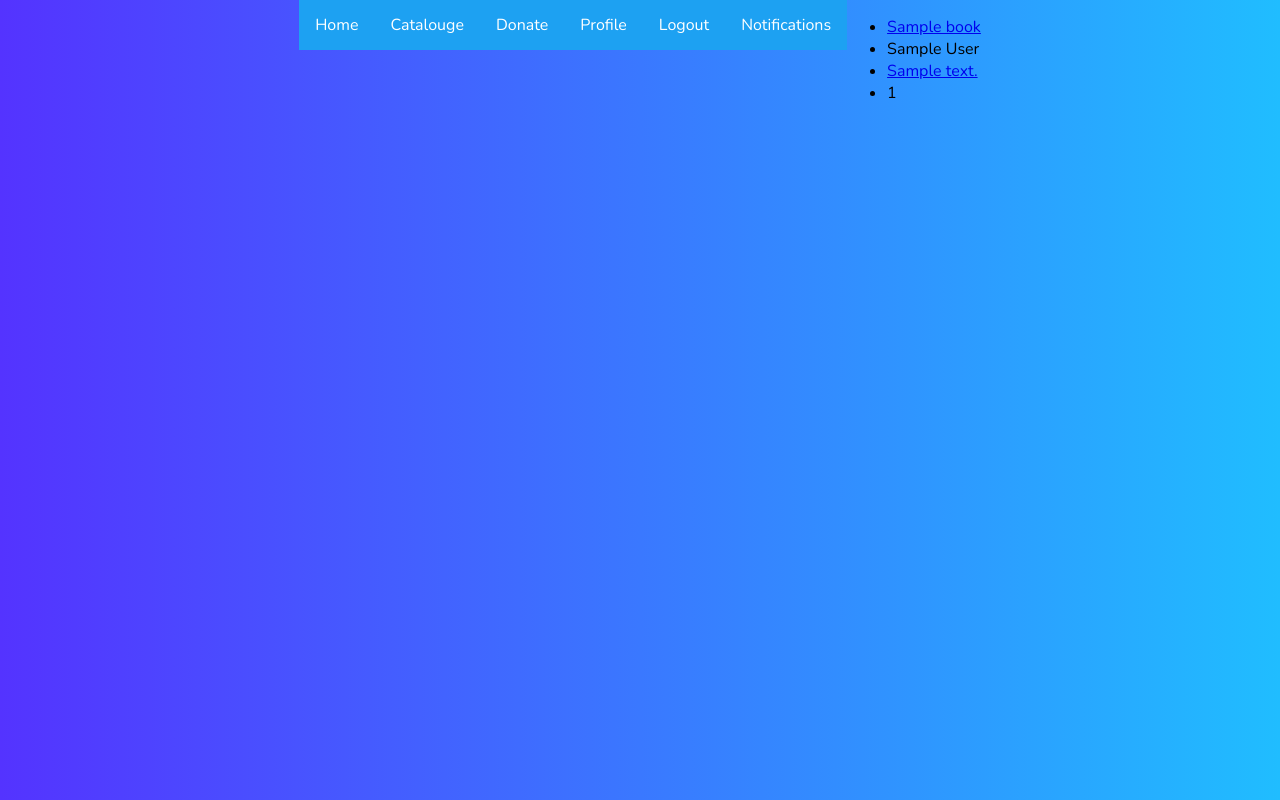
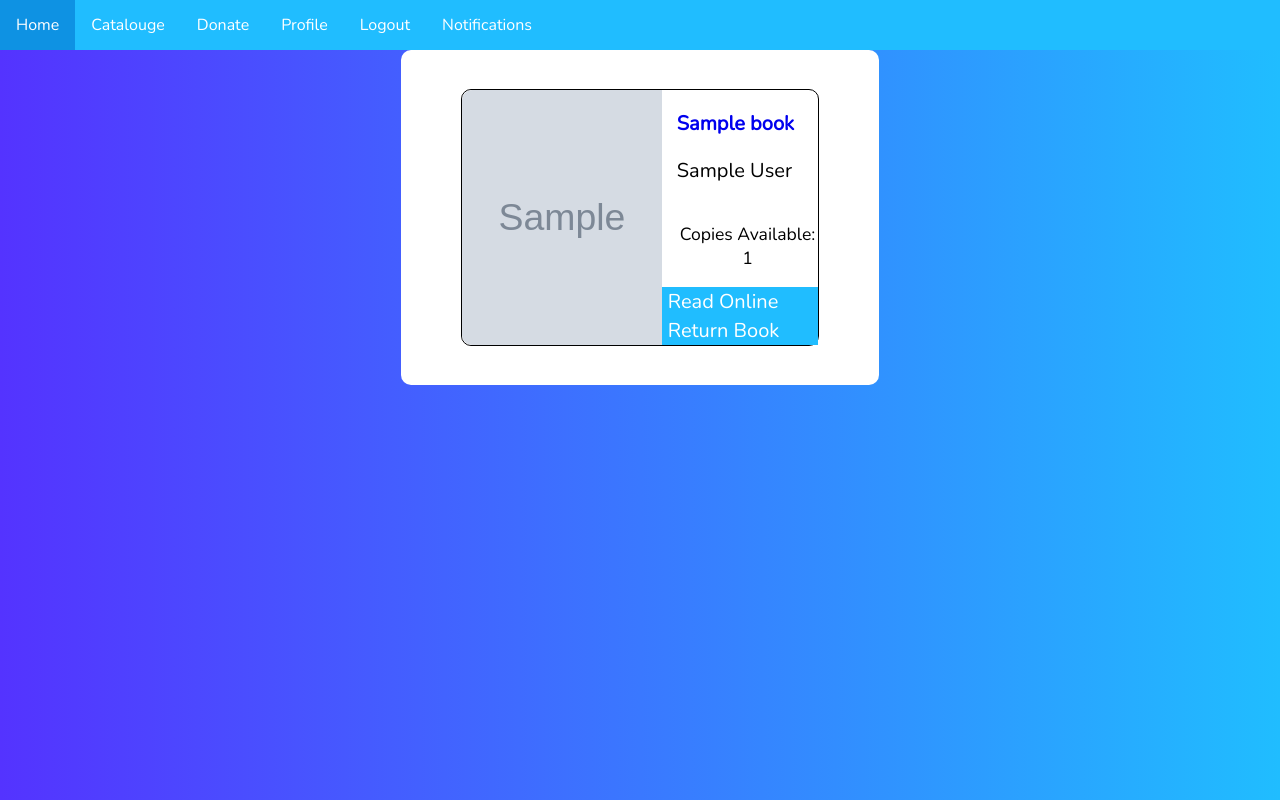
Before and after one commit to nddudash/capstone-online-library, a Django app: page /all_books/ in a window 1280 px wide. Run offline with Django 3.2, Linux system fonts and the light colour scheme; a user stored in the database is signed in; tables that the repository leaves empty hold one stand-in row (values such as "Sample post"); grey boxes marked "Sample" are stand-in pictures; data that the repository does not hold is empty.

Commit message:
Huge sweeping changes to templates and site's css. Hopefully no big conflicts!

```diff
--- a/book/static/book/main.css
+++ b/book/static/book/main.css
@@ -1,4 +1,8 @@
-@import url('https://fonts.googleapis.com/css?family=Nunito');
+@import url("https://fonts.googleapis.com/css?family=Nunito");
+
+* {
+  box-sizing: border-box;
+}
 
 .book-card {
   display: flex;
@@ -6,18 +10,88 @@
   justify-content: left;
   margin: 2%;
   border: 1px solid black;
-  padding: 15px;
+  border-radius: 10px;
   background-color: #fff;
+  flex-grow: 1;
+  max-width: 80%;
+  min-width: 80%;
+}
+
+.book-card .right-column {
+  display: flex;
+  flex-direction: column;
+  justify-content: space-between;
+  align-items: flex-start;
+  flex-grow: 1;
+  min-height: 100%;
+}
+
+.book-card .right-column .right-header {
+  padding-left: 15px;
+  font-size: 1.25em;
+  text-align: left;
+  align-self: flex-start;
+}
+
+.book-card .right-column .book-author {
+  font-weight: lighter;
+}
+
+.book-card .book-title {
+  font-weight: bold;
+  color: #20bdff;
+}
+
+.book-card .book-title a {
+  text-decoration: none;
+}
+
+.book-card .right-column .right-body {
+  padding-left: 15px;
+  font-size: 1.1em;
+}
+
+.book-card .right-column .right-footer {
+  width: 100%;
+}
+
+.book-card .book-buttons-list {
+  list-style-type: none;
+  overflow: hidden;
+  margin: 0;
+  padding: 0;
+  overflow: hidden;
+  background-color: #20bdff;
+}
+
+.book-buttons-list li {
+  float: left;
+}
+
+.book-buttons-list li button {
+  float: left;
+  font-size: 1.25em;
+}
+
+.book-card .left-column {
+  min-height: 100%;
 }
 
 .book-card .book-img {
-  width: 150px;
-  height: 250px;
+  width: 200px;
+  min-width: 200px;
+  height: 100%;
+  overflow: hidden;
 }
 
 .book-card .book-img img {
-  width: 150px;
-  height: 250px;
+  /* max-width: 100%; */
+  height: 100%;
+  width: 100%;
+  overflow: hidden;
+  border-top-left-radius: 10px;
+  border-bottom-left-radius: 10px;
+  /* justify-self: flex-end; */
 }
 
 /* TODO: Move these navigation targeting rules to a more appropriate location! */
@@ -26,7 +100,7 @@
   margin: 0;
   padding: 0;
   overflow: hidden;
-    background-color: rgb(29, 161, 242);
+  background-color: #20bdff;
   width: 100%;
 }
 
@@ -50,14 +124,19 @@
 
 /* TODO: Give pages overall better look */
 body {
-  display: flex;
-  background: linear-gradient(to right, #5433FF, #20BDFF);
-  justify-content: center;
-  margin: 0;
+  background: linear-gradient(to right, #5433ff, #20bdff);
+  margin: 0 auto;
   height: 100vh;
   font-family: "Nunito";
 }
 
+.content-wrapper {
+  display: flex;
+  flex-direction: column;
+  margin: 0 auto;
+  align-items: center;
+  justify-content: center;
+}
 
 #login-btn {
   width: 100px;
@@ -69,22 +148,21 @@ body {
 }
 
 button {
-  background-color: #20BDFF;
+  background-color: #20bdff;
   border: unset;
   color: #fff;
   align-self: center;
-  margin-top: 15px;
-  transition: background .5s;
-  -webkit-transition: background .5s;
+  transition: background 0.5s;
+  -webkit-transition: background 0.5s;
   font-family: "Nunito";
 }
 
-button:hover{
-  background-color: #5433FF;
+button:hover {
+  background-color: #5433ff;
 }
 
 /*This is gives the white wrap around box on home and login page. CLASS */
-.wrapper{
+.wrapper {
   height: 100%;
   width: 100%;
   display: flex;
@@ -94,10 +172,15 @@ button:hover{
 }
 /* Along with this ID */
 #content {
+  display: flex;
+  flex-direction: column;
+  justify-content: center;
+  align-items: center;
   background-color: #fff;
   padding: 30px 15px;
   border-radius: 10px;
-    width: 45%;
-    height: 300px;
+  flex-grow: 2;
+  max-width: 60%;
+  flex-basis: auto;
   text-align: center;
 }
--- a/templates/base.html
+++ b/templates/base.html
@@ -6,12 +6,17 @@
       <link rel="stylesheet" type="text/css" href="{% static 'book/main.css' %}" />
     </head>
     <body>
-      <div id='content'>
-        {% block content %}
-        {% endblock %}
+
+      {% include 'nav.html' %}
+
+      <div class = 'content-wrapper'>
+        <div id='content'>
+          {% block content %}
+          {% endblock %}
+        </div>
       </div>
+
       <div>
-
       </div>
     </body>
 </html>
--- a/templates/book/all_books.html
+++ b/templates/book/all_books.html
@@ -1,12 +1,7 @@
-{% include "nav.html" %}
+{% extends "base.html" %}
 
+{% block content %}
 {% for book in books %}
-<ul>
-  <li><a href="/book_detail/{{book.id}}">{{book.title}}</a></li>
-  <li>{{book.author}}</li>
-  {%if book in user.checked_out_books.all%}
-  <li><a href={{book.text}}>{{book.text}}</a></li>
-  {% endif %}
-  <li>{{book.copies_available}}</li>
-</ul>
+  {% include "book/book_detail_card.html" with book=book %}
 {% endfor %}
+{% endblock %}
--- a/templates/book/book_detail.html
+++ b/templates/book/book_detail.html
@@ -1,6 +1,8 @@
-{% include "nav.html" %}
+{% extends "base.html" %}
 
+{% block content %}
 <h1>Book Detail</h1>
 <div class "book-detail-card-wrapper">
   {% include "book/book_detail_card.html" %}
 </div>
+{% endblock %}
--- a/templates/book/book_detail_card.html
+++ b/templates/book/book_detail_card.html
@@ -1,52 +1,67 @@
-{% load static %}
-<link rel="stylesheet" href={% static "book/main.css" %}>
+
 
 <div class="book-card">
 
-  <div class = "book-card-left-column">
+  <div class = "left-column">
     <div class="book-img">
       <img src="{{book.image_file.url}}" alt="book pic" />
     </div>
   </div>
 
-  <div class = "book-card-right-column">
+  <div class = "right-column">
 
+    <div class = "right-header">
       <div class="book-title">
-      <p>Title: {{book.title}}</p>
+        <p><a href="/book_detail/{{book.id}}">{{book.title}}</a></p>
       </div>
 
       <div class="book-author">
-      <p>Author: {{book.author}}</p>
+        <p>{{book.author}}</p>
+      </div>
     </div>
 
-    <div class="book-controls">
+    <div class = "right-body">
       <p>Copies Available: {{book.copies_available}}</p>
+    </div>
+
+    <div class = "right-footer">
       <div class="book-buttons-wrapper">
         <ul class="book-buttons-list">
           {% if book in request.user.checked_out_books.all %}
+          <li>
             <button onclick="window.location.href='{{book.text}}'">
               Read Online
             </button>
+          </li>
+          <li>
             <button onclick="window.location.href='/return/{{book.id}}'">
               Return Book
             </button>
+          </li>
           {% elif book.copies_available and book not in request.user.checked_out_books.all%}
+          <li>
             <button onclick="window.location.href='/checkout/{{book.id}}'">
               Checkout Book
             </button>
+          </li>
           {% elif book.copies_available == 0 and book not in request.user.checked_out_books.all%}
             {% if book in request.user.reserved_books.all %}
+              <li>
                 <button disabled>
                   Reserve Book
                 </button>
+              </li>
             {% else %}
+              <li>
                 <button onclick = "window.location.href='/reserve/{{book.id}}'">
                   Reserve Book
                 </button>
+              </li>
             {% endif %}
           {% endif %}
         </ul>
       </div>
+
     </div>
 
   </div>
--- a/templates/index.html
+++ b/templates/index.html
@@ -1,6 +1,4 @@
 {% extends "base.html" %}
-{% load static %}
-<link rel="stylesheet" type="text/css" href="{% static 'book/main.css' %}" />
 
 {% block content %}
 <div>
--- a/templates/nav.html
+++ b/templates/nav.html
@@ -1,7 +1,6 @@
 {% comment %} CITATION -
 https://stackoverflow.com/questions/340888/navigation-in-django {% endcomment %}
 {% load notification_extras %}
-{% load static %} <link rel="stylesheet" href={% static "book/main.css" %}>
 
 <div class="nav-wrapper">
   <nav class="nav-bar">
@@ -9,11 +8,11 @@ https://stackoverflow.com/questions/340888/navigation-in-django {% endcomment %}
       <li><a href="/">Home</a></li>
       <li><a href="/all_books/">Catalouge</a></li>
       <li><a href="/books/add/">Donate</a></li>
-      {% with new_notification=request.user.notifications_set|get_exclamation %}
       {% if not request.user.is_authenticated %}
       <li><a href="/login_view/">Login</a></li>
       <li><a href="/sign_up_view/">Sign Up</a></li>
       {% elif request.user.is_authenticated %}
+      {% with new_notification=request.user.notifications_set|get_exclamation %}
       <li><a href="/profile/{{request.user.id}}">Profile</a></li>
       <li><a href="/logout_view">Logout</a></li>
       {% if new_notification%}
@@ -21,8 +20,8 @@ https://stackoverflow.com/questions/340888/navigation-in-django {% endcomment %}
       {% else %}
       <li><a href="/nonots">Notifications</a></li>
       {% endif %}
+      {% endwith %}
       {% endif %}
-      {% endwith %}
     </ul>
   </nav>
 </div>
```
Also changed, not shown: templates/book/book_search_and_add.html (+3 -4 lines), templates/book/book_search_card.html (+39 -3 lines), templates/generic.html (+1 -6 lines), templates/profile.html (+5 -8 lines). Lines whose indentation alone changed are shown as unchanged.
